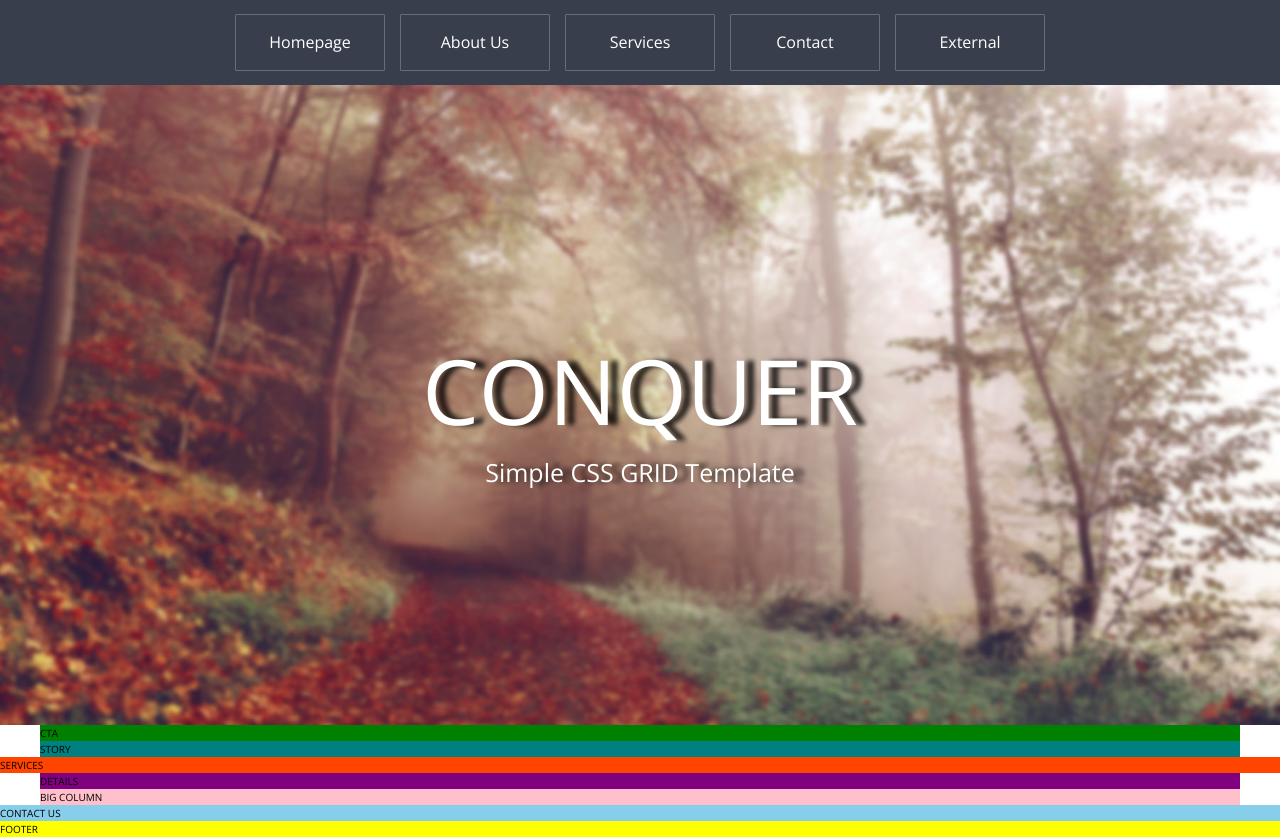
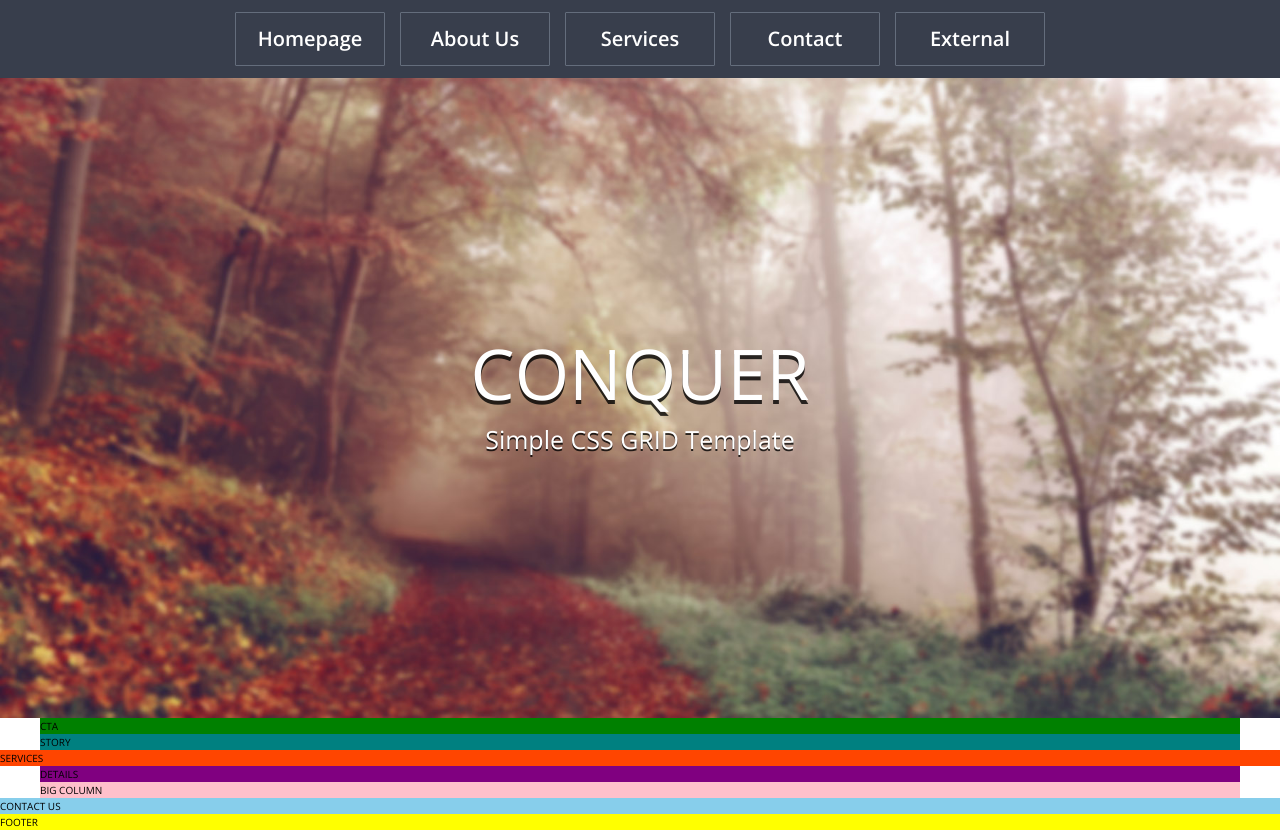
Before and after one commit to crichmond-clark/conquer-template-clone, a website: page index.html in a window 1280 px wide. Drawn offline with nearby package versions, Linux system fonts and the light colour scheme.

Commit message:
made some minor changes to make it closer to the template

```diff
--- a/sass/base.scss
+++ b/sass/base.scss
@@ -44,5 +44,5 @@ a {
     display: grid;
 
     grid-template-columns: 1fr  repeat(8, minmax(min-content, 15rem)) 1fr;
-    grid-template-rows: 8.5rem 80vh repeat(7, min-content);
+    grid-template-rows: 7.8rem 80vh repeat(7, min-content);
 }
--- a/sass/header.scss
+++ b/sass/header.scss
@@ -12,18 +12,19 @@
 
     &__text {
         text-align: center;
-        text-shadow: 1rem 0 .5rem rgba(0, 0, 0, .8);
+        text-shadow: 0 .4rem rgba(0, 0, 0, .8);
+        transform: translateY(-1rem);
     }
 
     &__sub {
         font-size: 2.5rem;
         margin-top: -1rem;
-        text-shadow: 1rem 0 .5rem rgba(0, 0, 0, .8);
+        text-shadow: 0 .2rem rgba(0, 0, 0, .8);
     }
 }
 
 .heading-primary {
-    font-size: 9rem;
+    font-size: 7rem;
     font-weight: 400;
     text-transform: uppercase;
 }
--- a/sass/navigation.scss
+++ b/sass/navigation.scss
@@ -10,20 +10,21 @@
 
     &__container {
         list-style: none;
-
+        height: 7.8rem;
         display: grid;
         grid-template-columns: 1fr repeat(5 , minmax(min-content, 15rem)) 1fr;
-        grid-gap: 1.5rem;
+        grid-column-gap: 1.5rem;
         align-items: center;
 
     }
 
     &__item {
-        font-size: 1.6rem;
-        font-weight: 500;
+        font-size: 2rem;
+        font-weight: 600;
         border: solid 1px $color-primary-light;
         border-radius: 1px;
         text-align: center;
+        transition: all .2s;
 
         &-1 {
             grid-column: 2;
@@ -49,7 +50,7 @@
     &__link{
         text-decoration: none;
         color: $color-white;
-        padding: 1.5rem;
+        padding: 1rem 1.5rem;
         display: block;
 
     }
```
Also changed, not shown: css/style.css.
